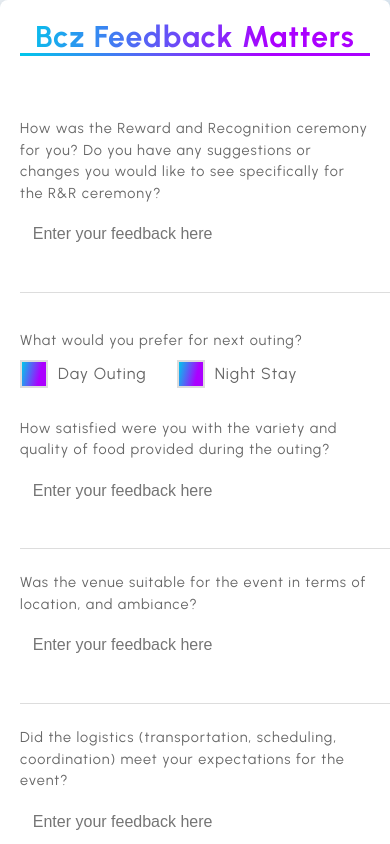
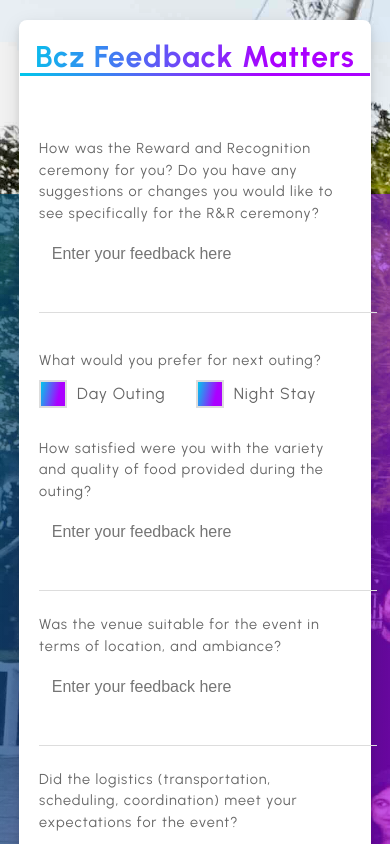
Before and after one commit to harish-soni/anonymous-form, a React (Vite) app: page / in a window 390 px wide. Shown: the top 844 px of the page. Built offline with nearby package versions, Linux system fonts and the light colour scheme; a web font is replaced by a local one.

Commit message:
Fixed the ui issues

```diff
--- a/src/components/FormStepper/FormStepper.scss
+++ b/src/components/FormStepper/FormStepper.scss
@@ -122,6 +122,10 @@
 }
 
 @media (max-width: 768px) {
+  .form-stepper--shadow{
+    max-width: 100%;
+    margin: 20px 0px;
+  }
   .form-stepper__component.mobile {
     display: block;
   }
@@ -138,4 +142,5 @@
   background-color: #fff;
   border-radius: 8px;
   padding: 20px;
+  max-width: 80%;
 }
```
